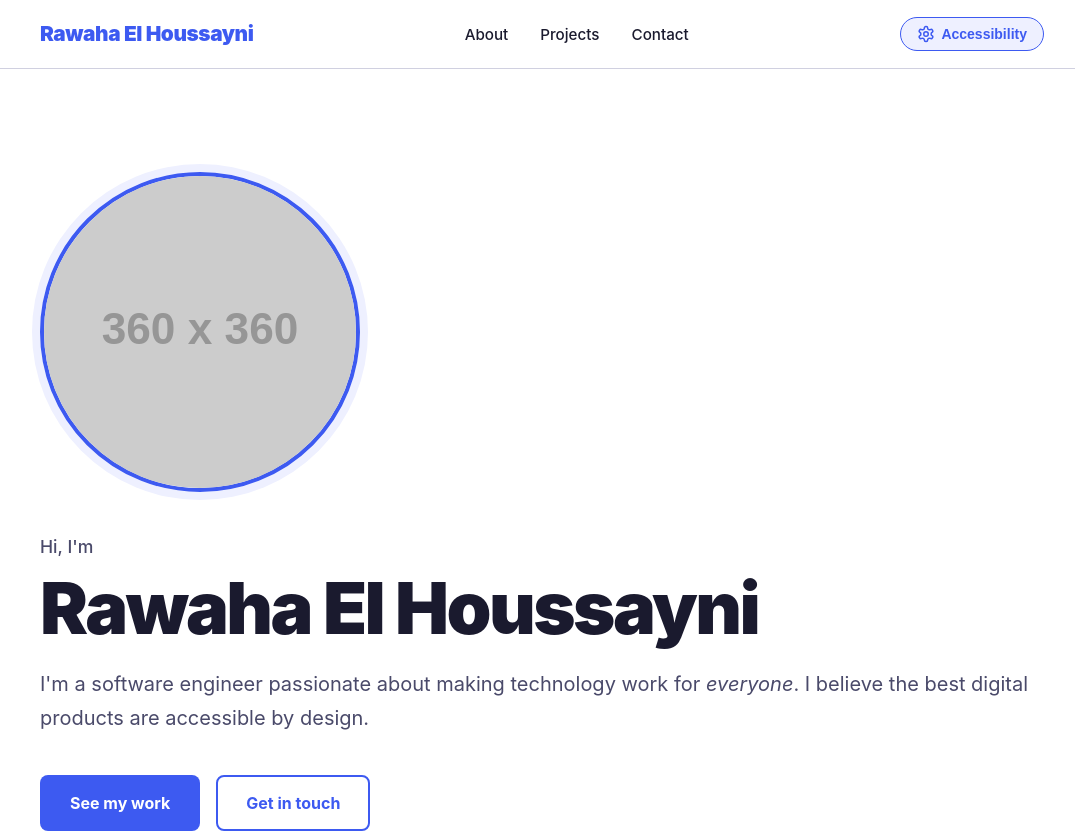
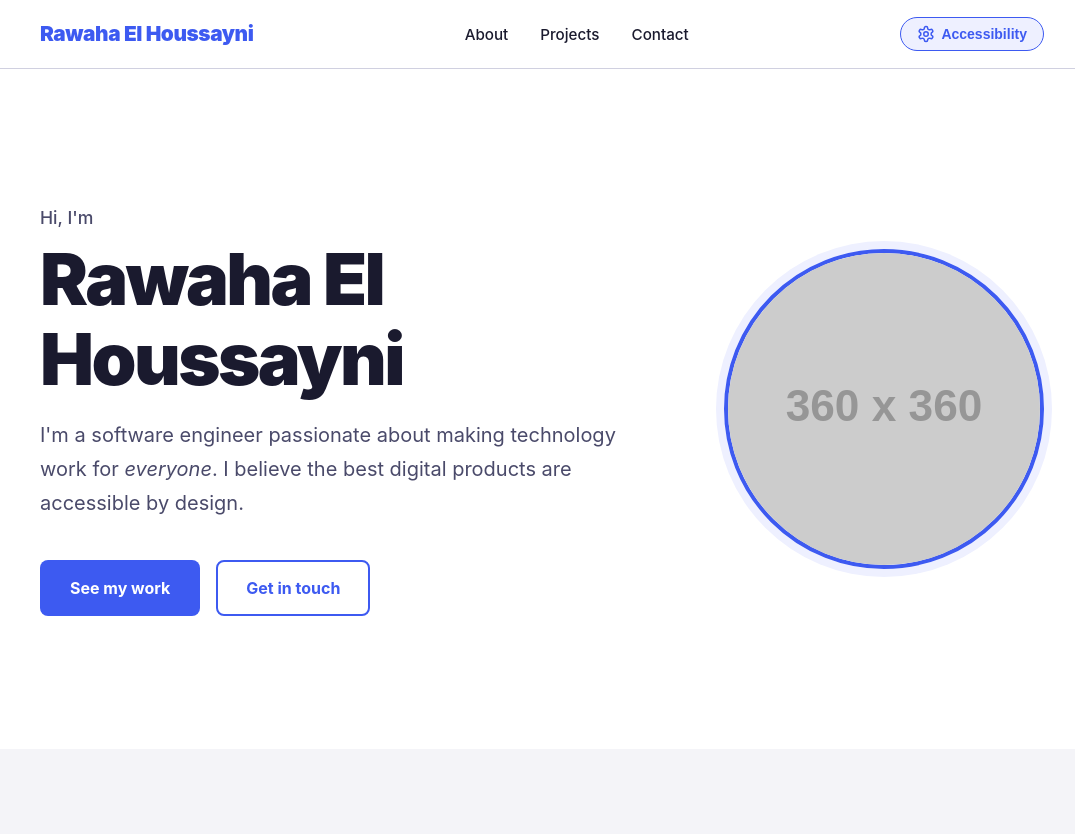
Before and after one commit to rawaha-e/rawaha.io, a plain HTML site: page index.html in a window 1280 px wide. Shown: the top 834 px of the page, without its empty margins (98-1173 px from the left). Drawn offline with Linux system fonts and the light colour scheme; placeholder pictures from the web are drawn by us.

Commit message:
Move portrait back beside the hero text

```diff
--- a/index.html
+++ b/index.html
@@ -63,17 +63,6 @@
       <div class="container">
         <div class="hero-layout">
 
-          <div class="hero-portrait" aria-hidden="true">
-            <img
-              src="https://placehold.co/360x360/3d5af1/ffffff?text=Rawaha"
-              alt="Portrait of Rawaha El Houssayni"
-              aria-hidden="false"
-              width="360"
-              height="360"
-              class="portrait-img"
-            />
-          </div>
-
           <div class="hero-content">
             <p class="hero-eyebrow" aria-hidden="true">Hi, I'm</p>
             <h1 id="hero-title">
@@ -88,6 +77,17 @@
               <a href="#projects" class="btn btn--primary">See my work</a>
               <a href="#contact" class="btn btn--outline">Get in touch</a>
             </div>
+          </div>
+
+          <div class="hero-portrait" aria-hidden="true">
+            <img
+              src="https://placehold.co/360x360/3d5af1/ffffff?text=Rawaha"
+              alt="Portrait of Rawaha El Houssayni"
+              aria-hidden="false"
+              width="360"
+              height="360"
+              class="portrait-img"
+            />
           </div>
 
         </div>
--- a/style.css
+++ b/style.css
@@ -409,13 +409,14 @@ body.dyslexia-font {
 ============================================================ */
 .hero-layout {
   display: flex;
-  flex-direction: column;
-  align-items: flex-start;
-  gap: clamp(1.5rem, 4vw, 2.5rem);
+  align-items: center;
+  justify-content: space-between;
+  gap: clamp(2rem, 6vw, 5rem);
+  flex-wrap: wrap;
 }
 
 .hero-content {
-  width: 100%;
+  flex: 1 1 340px;
 }
 
 .hero-portrait {
@@ -435,8 +436,9 @@ body.dyslexia-font {
   display: block;
 }
 
-/* Smaller portrait on very small screens */
+/* Stack portrait below text on very small screens */
 @media (max-width: 620px) {
+  .hero-layout { flex-direction: column-reverse; align-items: flex-start; }
   .portrait-img { width: 130px; height: 130px; }
 }
 
```
